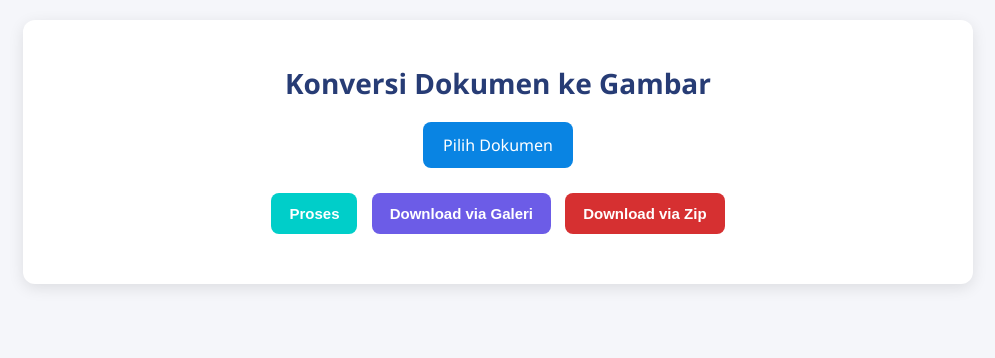
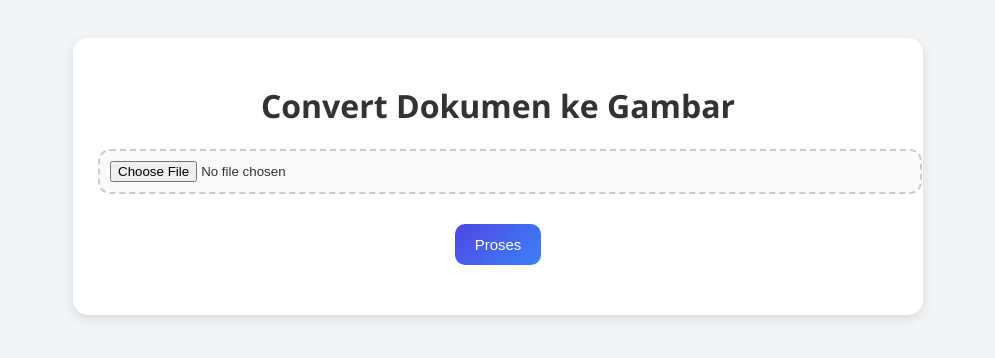
Before and after one commit to jenzdrazz/process-your-file, a plain HTML site: page index.html in a window 1280 px wide. Shown: the whole page, without its empty margins (142-1137 px from the left). Drawn offline with nearby package versions, Linux system fonts and the light colour scheme.

Commit message:
Update index.html

```diff
--- a/index.html
+++ b/index.html
@@ -2,227 +2,152 @@
 <html lang="id">
 <head>
   <meta charset="UTF-8">
-  <title>Doc to Image Converter</title>
+  <title>PDF / DOC to Image Converter</title>
   <script src="https://cdnjs.cloudflare.com/ajax/libs/pdf.js/2.14.305/pdf.min.js"></script>
   <script src="https://cdnjs.cloudflare.com/ajax/libs/jszip/3.10.1/jszip.min.js"></script>
   <script src="https://cdnjs.cloudflare.com/ajax/libs/FileSaver.js/2.0.5/FileSaver.min.js"></script>
   <style>
     body {
-      font-family: "Segoe UI", Tahoma, sans-serif;
-      background: #f5f6fa;
-      margin: 0;
-      padding: 20px;
-      color: #2f3640;
+      font-family: 'Segoe UI', Tahoma, Geneva, Verdana, sans-serif;
+      background: #f3f4f6;
+      color: #333;
+      display: flex;
+      flex-direction: column;
+      align-items: center;
+      padding: 30px;
     }
-
-    h1 {
+    .container {
+      background: white;
+      padding: 25px;
+      border-radius: 15px;
+      box-shadow: 0 4px 12px rgba(0,0,0,0.1);
+      max-width: 800px;
+      width: 100%;
       text-align: center;
+    }
+    input[type=file] {
+      padding: 10px;
+      border: 2px dashed #ccc;
+      border-radius: 12px;
+      background: #fafafa;
+      cursor: pointer;
       margin-bottom: 20px;
-      font-size: 28px;
-      color: #273c75;
+      width: 100%;
     }
-
-    .container {
-      max-width: 900px;
-      margin: auto;
-      background: #fff;
-      padding: 25px;
-      border-radius: 12px;
-      box-shadow: 0 4px 15px rgba(0,0,0,0.1);
-    }
-
-    .file-input {
-      display: flex;
-      justify-content: center;
-      margin-bottom: 20px;
-    }
-
-    input[type="file"] {
-      display: none;
-    }
-
-    label {
+    button {
+      background: linear-gradient(135deg, #4f46e5, #3b82f6);
+      color: white;
+      border: none;
       padding: 12px 20px;
-      background: #0984e3;
-      color: #fff;
-      border-radius: 8px;
+      margin: 10px;
+      border-radius: 10px;
       cursor: pointer;
+      font-size: 15px;
       transition: 0.3s;
     }
-
-    label:hover {
-      background: #74b9ff;
+    button:hover {
+      transform: scale(1.05);
+      background: linear-gradient(135deg, #3b82f6, #2563eb);
     }
-
-    .buttons {
-      text-align: center;
-      margin-top: 20px;
+    #status {
+      margin: 15px 0;
+      font-weight: bold;
+      color: #4f46e5;
     }
-
-    .btn {
-      margin: 5px;
-      padding: 12px 18px;
-      border: none;
-      border-radius: 8px;
-      cursor: pointer;
-      font-size: 15px;
-      font-weight: 600;
-      transition: 0.3s;
+    #preview img {
+      max-width: 100%;
+      margin: 10px 0;
+      border-radius: 12px;
+      box-shadow: 0 2px 8px rgba(0,0,0,0.1);
     }
-
-    .btn-process { background: #00cec9; color: #fff; }
-    .btn-process:hover { background: #55efc4; }
-
-    .btn-gallery { background: #6c5ce7; color: #fff; }
-    .btn-gallery:hover { background: #a29bfe; }
-
-    .btn-zip { background: #d63031; color: #fff; }
-    .btn-zip:hover { background: #ff7675; }
-
-    .loading {
-      text-align: center;
-      margin: 20px 0;
+    .hidden {
       display: none;
-    }
-
-    .loading span {
-      display: inline-block;
-      width: 12px;
-      height: 12px;
-      margin: 0 3px;
-      background: #0984e3;
-      border-radius: 50%;
-      animation: bounce 0.6s infinite alternate;
-    }
-
-    .loading span:nth-child(2) { animation-delay: 0.2s; }
-    .loading span:nth-child(3) { animation-delay: 0.4s; }
-
-    @keyframes bounce {
-      from { transform: translateY(0); }
-      to { transform: translateY(-10px); }
-    }
-
-    .output {
-      display: grid;
-      grid-template-columns: repeat(auto-fill, minmax(220px, 1fr));
-      gap: 15px;
-      margin-top: 20px;
-    }
-
-    .output img {
-      width: 100%;
-      border-radius: 10px;
-      box-shadow: 0 2px 8px rgba(0,0,0,0.15);
-      transition: transform 0.3s;
-    }
-
-    .output img:hover {
-      transform: scale(1.05);
     }
   </style>
 </head>
 <body>
   <div class="container">
-    <h1>Konversi Dokumen ke Gambar</h1>
-
-    <div class="file-input">
-      <input type="file" id="fileInput" accept=".pdf,.txt,.doc,.docx">
-      <label for="fileInput">Pilih Dokumen</label>
-    </div>
-
-    <div class="buttons">
-      <button class="btn btn-process" onclick="processFile()">Proses</button>
-      <button class="btn btn-gallery" onclick="downloadGallery()">Download via Galeri</button>
-      <button class="btn btn-zip" onclick="downloadZip()">Download via Zip</button>
-    </div>
-
-    <div class="loading" id="loading">
-      <span></span><span></span><span></span>
-      <p>Sedang memproses, mohon tunggu...</p>
-    </div>
-
-    <div class="output" id="output"></div>
+    <h1>Convert Dokumen ke Gambar</h1>
+    <input type="file" id="fileInput" accept=".pdf,.txt,.doc,.docx" />
+    <br>
+    <button id="processBtn">Proses</button>
+    <button id="downloadGalleryBtn" class="hidden">Download via Galeri</button>
+    <button id="downloadZipBtn" class="hidden">Download via Zip</button>
+    <div id="status"></div>
+    <div id="preview"></div>
   </div>
 
   <script>
-    let images = [];
+    let imagesData = [];
 
-    async function processFile() {
+    document.getElementById('processBtn').addEventListener('click', async () => {
       const file = document.getElementById('fileInput').files[0];
-      const output = document.getElementById('output');
-      const loading = document.getElementById('loading');
-      images = [];
-      output.innerHTML = "";
-      if (!file) return alert("Pilih file dulu!");
+      if (!file) {
+        alert("Pilih file terlebih dahulu!");
+        return;
+      }
 
-      loading.style.display = "block";
+      imagesData = [];
+      document.getElementById('preview').innerHTML = '';
+      document.getElementById('status').innerText = "Memproses...";
 
       if (file.type === "application/pdf") {
-        const reader = new FileReader();
-        reader.onload = async function(e) {
-          const typedarray = new Uint8Array(e.target.result);
+        const fileReader = new FileReader();
+        fileReader.onload = async function () {
+          const typedarray = new Uint8Array(this.result);
           const pdf = await pdfjsLib.getDocument(typedarray).promise;
-          for (let i = 1; i <= pdf.numPages; i++) {
-            const page = await pdf.getPage(i);
+
+          for (let pageNum = 1; pageNum <= pdf.numPages; pageNum++) {
+            document.getElementById('status').innerText =
+              `Memproses halaman ${pageNum}/${pdf.numPages}...`;
+
+            const page = await pdf.getPage(pageNum);
             const viewport = page.getViewport({ scale: 1.5 });
             const canvas = document.createElement("canvas");
-            const ctx = canvas.getContext("2d");
+            const context = canvas.getContext("2d");
+            canvas.height = viewport.height;
             canvas.width = viewport.width;
-            canvas.height = viewport.height;
-            await page.render({ canvasContext: ctx, viewport }).promise;
+
+            await page.render({ canvasContext: context, viewport: viewport }).promise;
+            const imgData = canvas.toDataURL("image/png");
+
+            imagesData.push(imgData);
+
             const img = document.createElement("img");
-            img.src = canvas.toDataURL("image/png");
-            images.push(canvas.toDataURL("image/png"));
-            output.appendChild(img);
+            img.src = imgData;
+            document.getElementById('preview').appendChild(img);
           }
-          loading.style.display = "none";
+
+          document.getElementById('status').innerText = "Selesai ✅";
+          document.getElementById('downloadGalleryBtn').classList.remove("hidden");
+          document.getElementById('downloadZipBtn').classList.remove("hidden");
         };
-        reader.readAsArrayBuffer(file);
+        fileReader.readAsArrayBuffer(file);
       } else {
-        const reader = new FileReader();
-        reader.onload = function(e) {
-          const text = e.target.result.split("\n");
-          text.forEach((line, index) => {
-            const canvas = document.createElement("canvas");
-            const ctx = canvas.getContext("2d");
-            canvas.width = 800;
-            canvas.height = 200;
-            ctx.fillStyle = "#fff";
-            ctx.fillRect(0, 0, canvas.width, canvas.height);
-            ctx.fillStyle = "#2d3436";
-            ctx.font = "20px Segoe UI";
-            ctx.fillText(line, 20, 100);
-            const img = document.createElement("img");
-            img.src = canvas.toDataURL("image/png");
-            images.push(canvas.toDataURL("image/png"));
-            output.appendChild(img);
-          });
-          loading.style.display = "none";
-        };
-        reader.readAsText(file);
+        document.getElementById('status').innerText = "Hanya PDF yang didukung untuk preview.";
       }
-    }
+    });
 
-    function downloadGallery() {
-      if (!images.length) return alert("Belum ada gambar!");
-      images.forEach((src, i) => {
+    // Download satu-satu via galeri
+    document.getElementById('downloadGalleryBtn').addEventListener('click', () => {
+      imagesData.forEach((dataUrl, index) => {
         const a = document.createElement("a");
-        a.href = src;
-        a.download = `page_${i+1}.png`;
+        a.href = dataUrl;
+        a.download = `halaman_${index + 1}.png`;
         a.click();
       });
-    }
+    });
 
-    async function downloadZip() {
-      if (!images.length) return alert("Belum ada gambar!");
+    // Download semua via ZIP
+    document.getElementById('downloadZipBtn').addEventListener('click', async () => {
       const zip = new JSZip();
-      images.forEach((src, i) => {
-        zip.file(`page_${i+1}.png`, src.split(",")[1], {base64: true});
+      imagesData.forEach((dataUrl, index) => {
+        const base64Data = dataUrl.split(',')[1];
+        zip.file(`halaman_${index + 1}.png`, base64Data, { base64: true });
       });
-      const blob = await zip.generateAsync({type: "blob"});
-      saveAs(blob, "document_images.zip");
-    }
+      const content = await zip.generateAsync({ type: "blob" });
+      saveAs(content, "dokumen_gambar.zip");
+    });
   </script>
 </body>
 </html>
```
